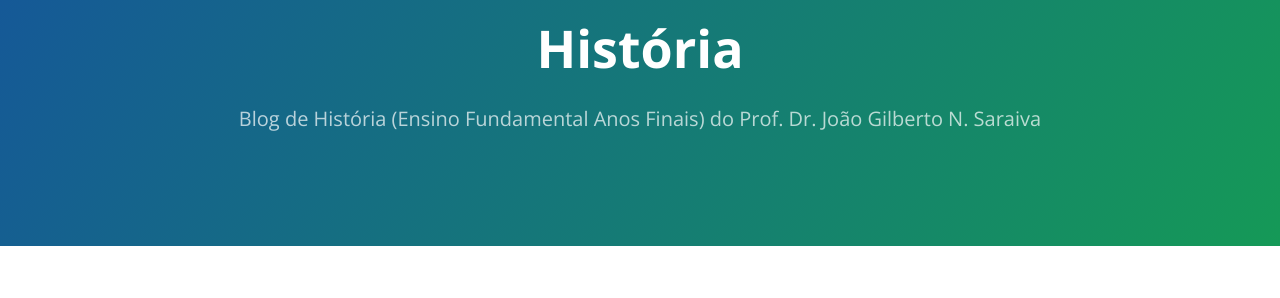
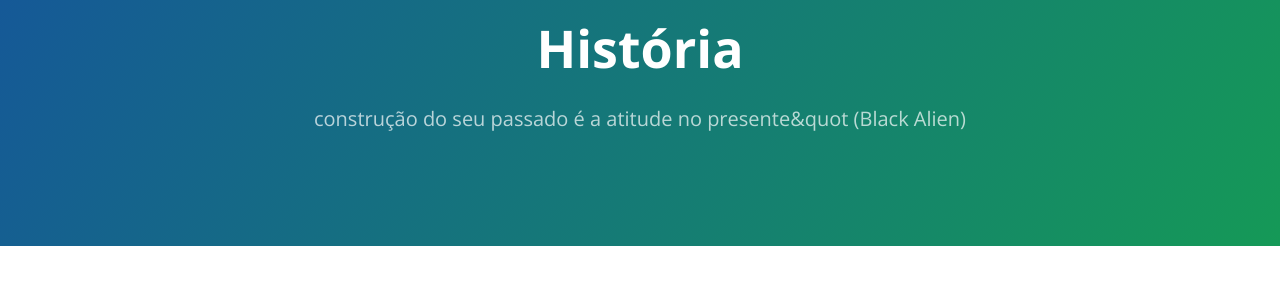
Before and after one commit to 0jonjo/arcada, a Jekyll site: the page built from index.md, in a window 1280 px wide. Shown: the part 127-425 px from the top of the page. Built offline with Jekyll 4.4.1, drawn with Linux system fonts in a browser that asks for light colours.

Commit message:
Update _config.yml

```diff
--- a/_config.yml
+++ b/_config.yml
@@ -1,5 +1,5 @@
 title: História
-description: Blog de História (Ensino Fundamental Anos Finais) do Prof. Dr. João Gilberto N. Saraiva
+description: &quotA construção do seu passado é a atitude no presente&quot (Black Alien)
 show_downloads: no
 
 baseurl: "/" # change this to the subpath of your site, e.g. /blog. Leave it empty if you don't need it.
```
